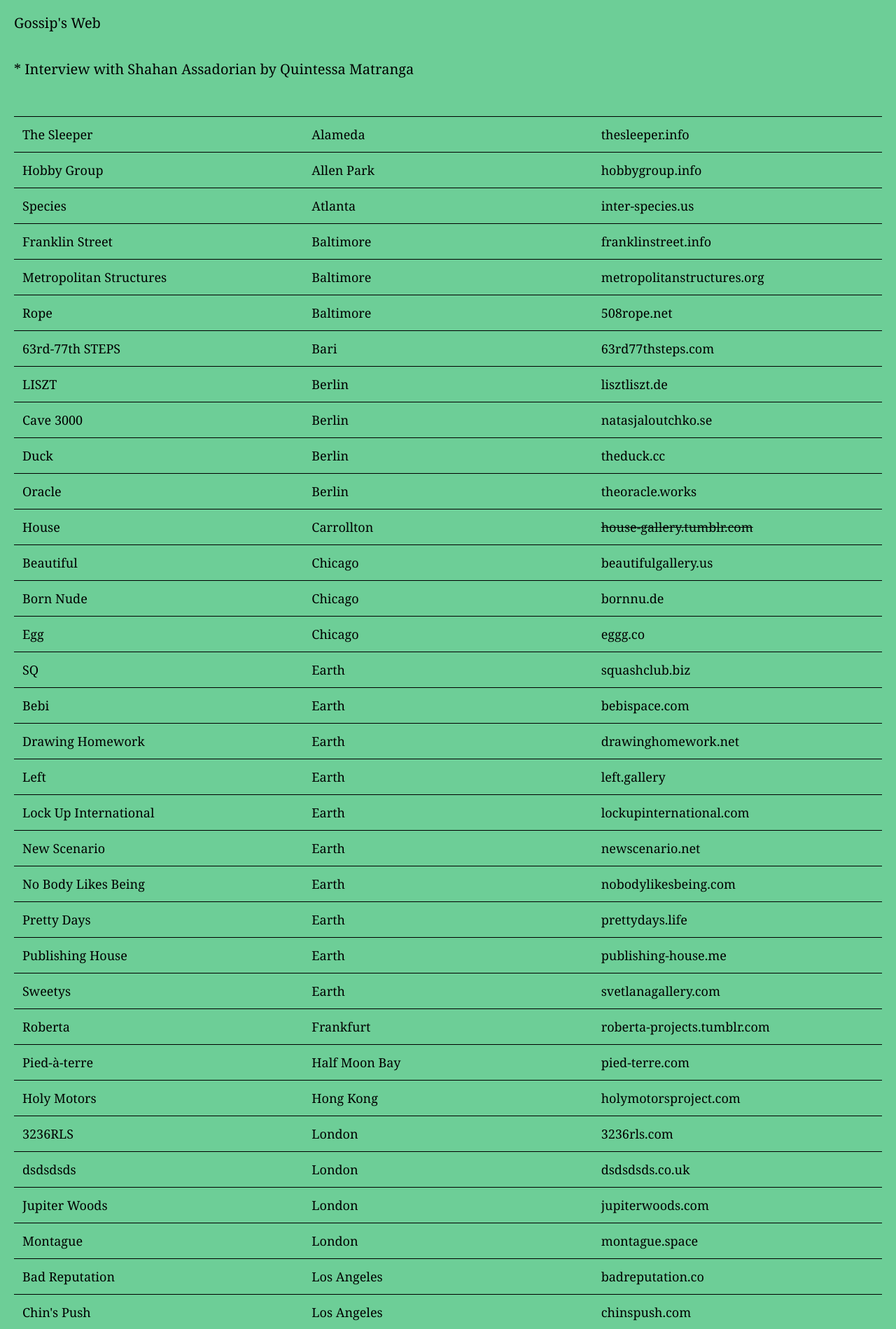
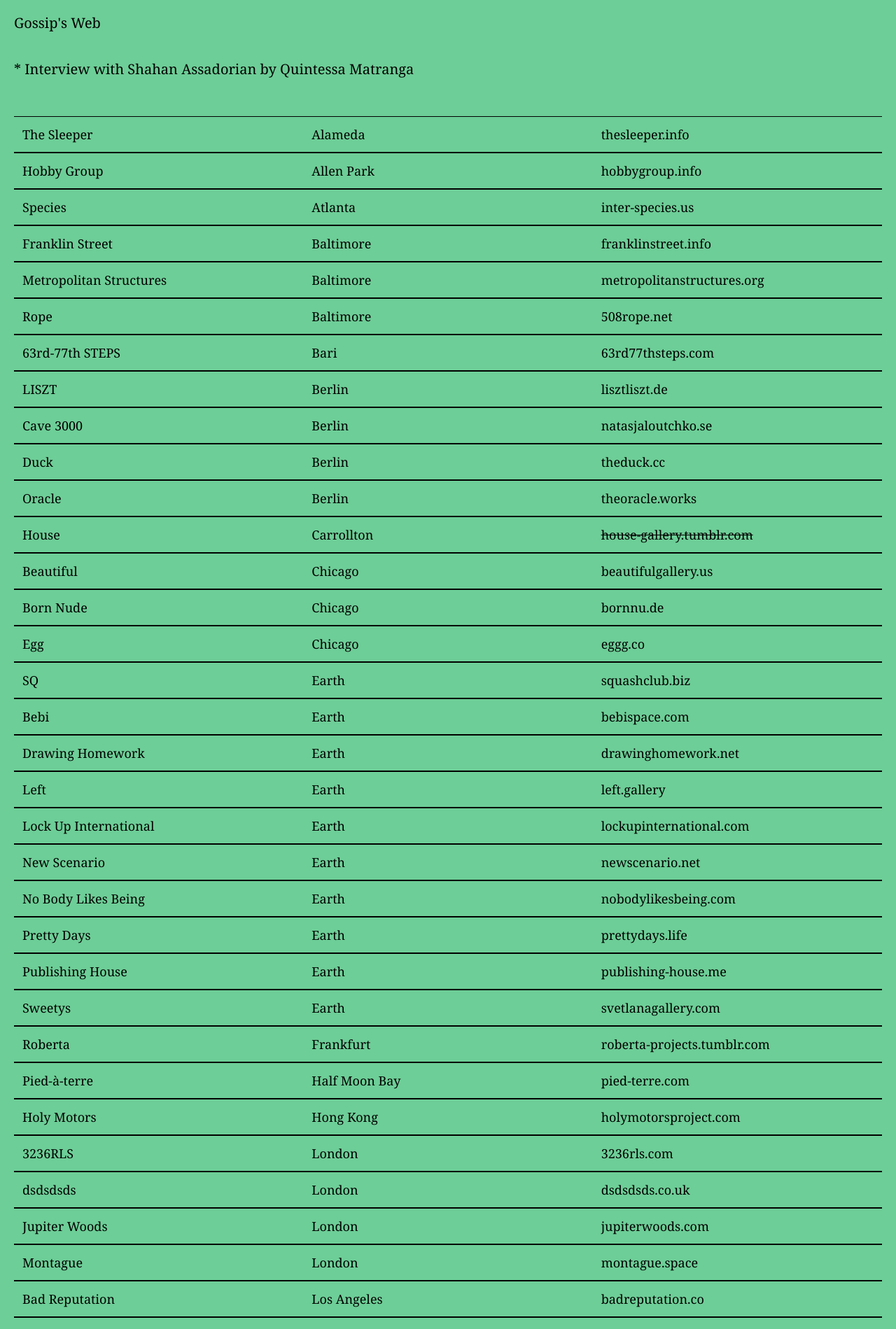
Before and after one commit to oilstel/gossips, a Jekyll site: the page built from index.md, in a window 1280 px wide. Shown: the top 1899 px of the page at 70% size. Built offline with Jekyll 4.4.1, drawn with Linux system fonts in a browser that asks for light colours.

Commit message:
more lines

```diff
--- a/css/global.scss
+++ b/css/global.scss
@@ -93,7 +93,7 @@ footer {
 
 .line-inner {
   border: solid $text-color;
-  border-width: 1px 0px 0px 0px;
+  border-width: 1px 0px 1px 0px;
   position: relative;
 }
 
```
